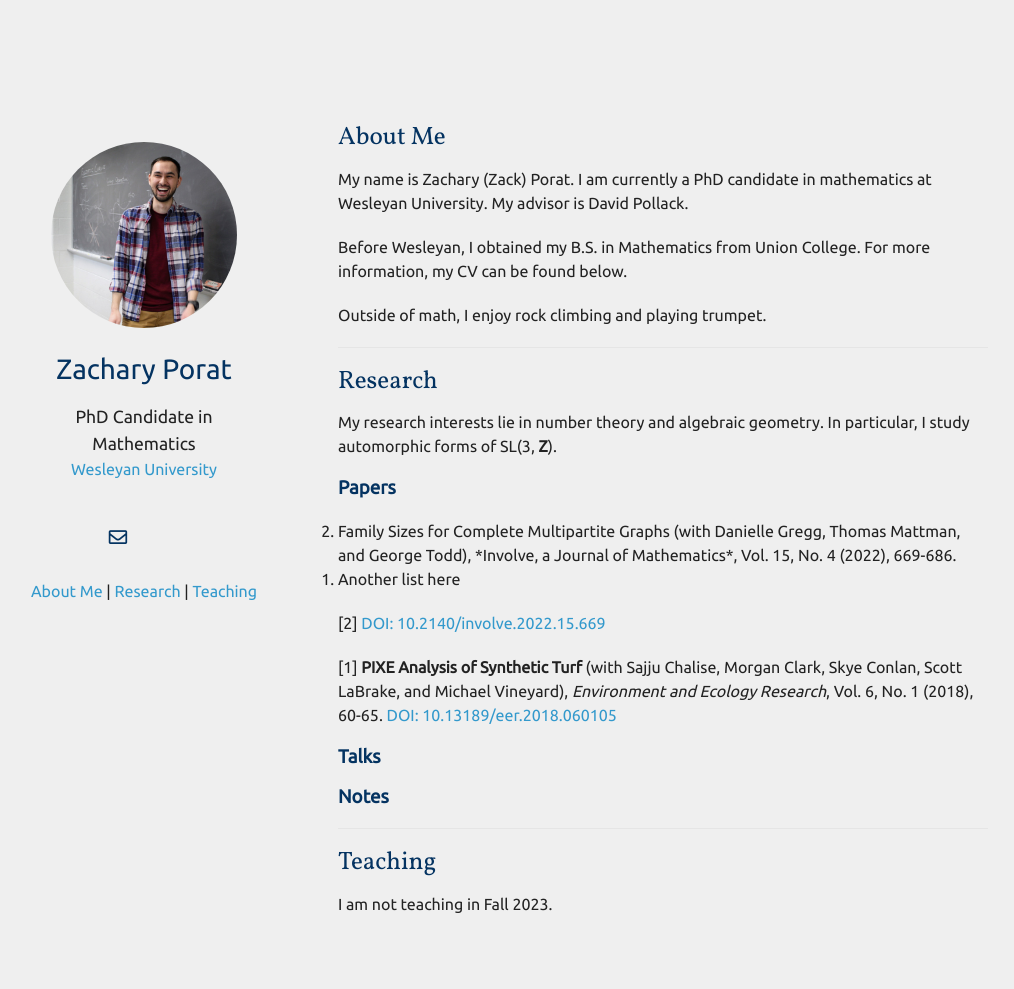
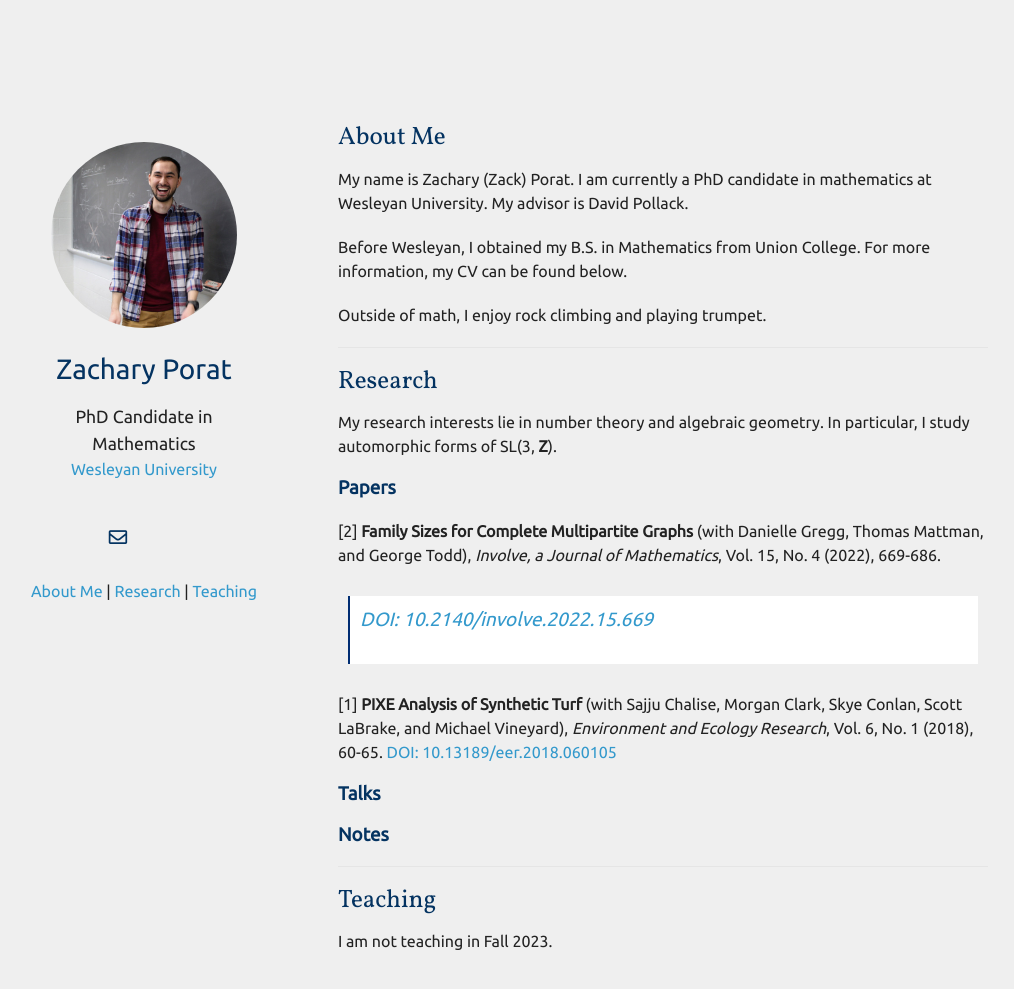
Before and after one commit to zporat/zporat.github.io, a Jekyll site: the page built from index.md, in a window 1280 px wide and 1047 px high. Shown: the top 989 px of the window, without its empty margins (132-1146 px from the left). Built offline with Jekyll 4.4.1, drawn with Linux system fonts in a browser that asks for light colours; nearby versions of some CDN libraries; a style sheet for code colours, icons or effects is not loaded; our own code applies the rules of GitHub Pages for plain Markdown files.

Commit message:
Update index.md

```diff
--- a/index.md
+++ b/index.md
@@ -18,12 +18,9 @@
 
 ### Papers
 
-<ol reversed>
-    <li> Family Sizes for Complete Multipartite Graphs (with Danielle Gregg, Thomas Mattman, and George Todd), *Involve, a Journal of Mathematics*, Vol. 15, No. 4 (2022), 669-686. </li>
-    <li>Another list here </li>
-</ol>
+[2] **Family Sizes for Complete Multipartite Graphs** (with Danielle Gregg, Thomas Mattman, and George Todd), *Involve, a Journal of Mathematics*, Vol. 15, No. 4 (2022), 669-686.
 
-[2] [DOI: 10.2140/involve.2022.15.669](https://msp.org/involve/2022/15-4/p07.xhtml)
+> [DOI: 10.2140/involve.2022.15.669](https://msp.org/involve/2022/15-4/p07.xhtml)
 
 [1] **PIXE Analysis of Synthetic Turf** (with Sajju Chalise, Morgan Clark, Skye Conlan, Scott LaBrake, and Michael Vineyard), *Environment and Ecology Research*, Vol. 6, No. 1 (2018), 60-65.
 [DOI: 10.13189/eer.2018.060105](https://www.hrpub.org/journals/article_info.php?aid=6770)
```
